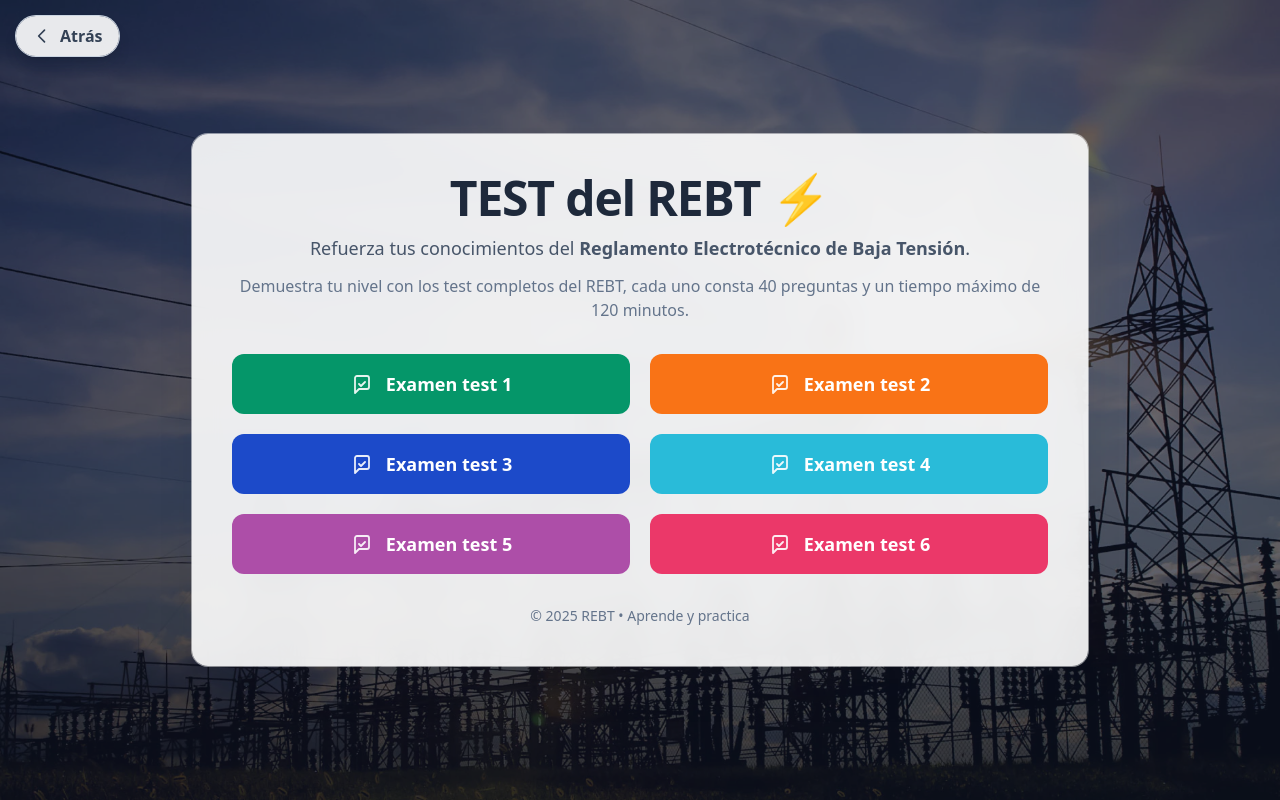
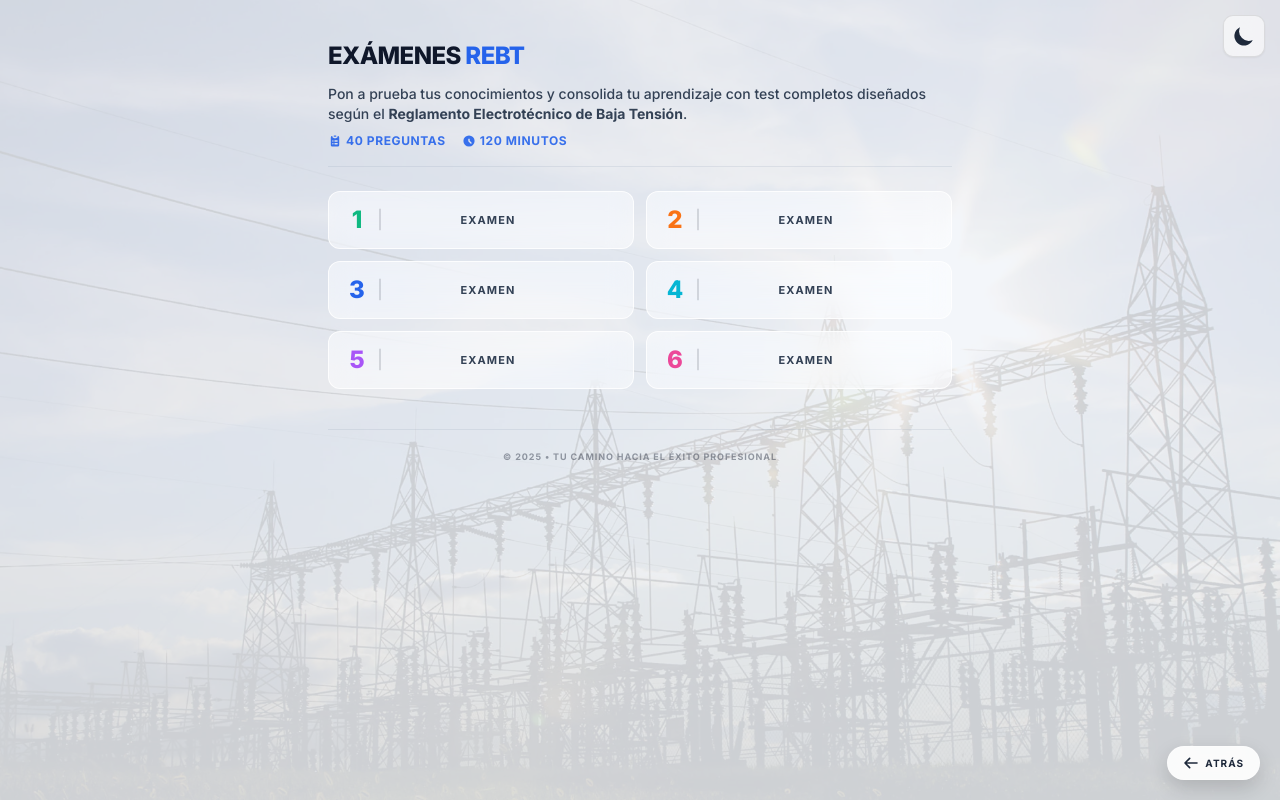
Before and after one commit to darwinAlvarez89/REBT, a website: page Test_completos_REBT.html in a window 1280 px wide. Drawn offline with nearby package versions, Linux system fonts and the light colour scheme.

Commit message:
Update Test_completos_REBT.html

```diff
--- a/Test_completos_REBT.html
+++ b/Test_completos_REBT.html
@@ -3,27 +3,21 @@
 <head>
   <meta charset="UTF-8" />
   <meta name="viewport" content="width=device-width, initial-scale=1.0"/>
-  <!-- Título enriquecido con palabras clave -->
+
   <title>Test REBT online – Exámenes y cuestionarios del Reglamento Electrotécnico de Baja Tensión</title>
-  <!-- Descripción enfocada al SEO con términos de búsqueda habituales -->
   <meta name="description" content="Realiza tus test del Reglamento Electrotécnico de Baja Tensión (REBT) de forma online. Practica con cuestionarios por Instrucción Técnica Complementaria, por contenido y por articulado y realiza exámenes con corrección automática." />
-  <!-- Palabras clave para facilitar la indexación (no determinantes, pero aportan contexto) -->
   <meta name="keywords" content="test REBT, examen REBT, preguntas REBT, cuestionarios REBT, reglamento electrotécnico baja tensión, ITC, baja tensión" />
-  <!-- Indica a los bots que indexen y sigan los enlaces -->
   <meta name="robots" content="index, follow" />
-  <!-- Canonical para evitar contenido duplicado -->
   <link rel="canonical" href="https://app-rebt.es/" />
 
-  <!-- Metadatos sociales actualizados -->
   <meta property="og:title" content="Test REBT – Exámenes y cuestionarios online del REBT" />
   <meta property="og:description" content="Practica con nuestros cuestionarios del REBT organizados por ITC, por contenido y por el articulado. Realiza exámenes con corrección automática y aprende de forma eficiente." />
   <meta property="og:type" content="website" />
   <meta property="og:url" content="https://app-rebt.es/" />
   <meta name="twitter:card" content="summary_large_image" />
   <meta name="theme-color" content="#0f172a" />
-  <!-- Favicon -->
   <link rel="icon" href="/favicon.ico" />
-  <!-- Google tag (gtag.js) - seguimiento analítico -->
+
   <script async src="https://www.googletagmanager.com/gtag/js?id=G-RSH4ZW3VT2"></script>
   <script>
     window.dataLayer = window.dataLayer || [];
@@ -31,35 +25,40 @@
     gtag('js', new Date());
     gtag('config', 'G-RSH4ZW3VT2');
   </script>
-  <!-- TailwindCSS CDN para estilos -->
+
   <script src="https://cdn.tailwindcss.com"></script>
-  <!-- Precarga de imagen de fondo para reducir parpadeos -->
+  <script>
+    tailwind.config = { darkMode: 'class' }
+  </script>
+
   <link rel="preload" as="image" href="img/fondo.png">
-  <!-- Estilos en línea adicionales -->
+
   <style>
-    body{
-      background:url('img/fondo.png');
-      background-size:cover;
-      background-position:center;
-      background-repeat:no-repeat;
-    }
-    @media (prefers-reduced-motion: reduce) {
-      * { animation-duration: .01ms !important; animation-iteration-count: 1 !important; transition-duration: .01ms !important; scroll-behavior: auto !important; }
-    }
-    /* Clase utilitaria para ocultar contenido del layout pero accesible para lectores y robots */
-    .sr-only {
-      position: absolute;
-      width: 1px;
-      height: 1px;
-      padding: 0;
-      margin: -1px;
-      overflow: hidden;
-      clip: rect(0, 0, 0, 0);
-      white-space: nowrap;
-      border: 0;
-    }
+    @import url('https://fonts.googleapis.com/css2?family=Inter:wght@300;400;500;600;700;800&display=swap');
+    body { font-family: 'Inter', sans-serif; transition: background-color 0.3s ease, color 0.3s ease; }
+
+    .bg-master { position: fixed; top: 0; left: 0; width: 100%; height: 100%; z-index: -2; background-image: url('img/fondo.png'); background-size: cover; background-position: center; background-attachment: fixed; }
+    .bg-overlay { position: fixed; top: 0; left: 0; width: 100%; height: 100%; z-index: -1; transition: background-color 0.5s ease; }
+
+    .light .bg-overlay { background-color: rgba(241, 245, 249, 0.85); }
+    .dark .bg-overlay { background-color: rgba(2, 6, 23, 0.92); }
+
+    .glass-card { backdrop-filter: blur(12px) saturate(160%); -webkit-backdrop-filter: blur(12px) saturate(160%); border: 1px solid; border-radius: 0.75rem; transition: all 0.2s ease-in-out; min-height: 58px; }
+    .light .glass-card { background: rgba(255, 255, 255, 0.5); border-color: rgba(255, 255, 255, 0.8); }
+    .dark .glass-card { background: rgba(30, 41, 59, 0.6); border-color: rgba(255, 255, 255, 0.1); }
+    .glass-card:hover { transform: translateY(-1px); border-color: #3b82f6; box-shadow: 0 4px 12px rgba(59, 130, 246, 0.15); }
+
+    .theme-toggle { position: fixed; top: 15px; right: 15px; z-index: 100; width: 42px; height: 42px; display: flex; align-items: center; justify-content: center; border-radius: 10px; border: 1px solid; backdrop-filter: blur(10px); cursor: pointer; transition: all 0.3s ease; }
+    .light .theme-toggle { background: rgba(255, 255, 255, 0.6); color: #1e293b; border-color: rgba(0,0,0,0.1); }
+    .dark .theme-toggle { background: rgba(30, 41, 59, 0.6); color: #fbbf24; border-color: rgba(255,255,255,0.2); }
+
+    .btn-float { position: fixed; bottom: 20px; right: 20px; z-index: 100; backdrop-filter: blur(10px); border: 1px solid rgba(255,255,255,0.3); border-radius: 50px; padding: 8px 15px; display: flex; align-items: center; gap: 6px; box-shadow: 0 8px 20px rgba(0, 0, 0, 0.15); transition: all 0.3s ease; }
+    .light .btn-float { background: rgba(255, 255, 255, 0.9); color: #1e293b; }
+    .dark .btn-float { background: rgba(15, 23, 42, 0.9); color: #ffffff; border-color: rgba(255,255,255,0.1); }
+
+    .sr-only { position: absolute; width: 1px; height: 1px; padding: 0; margin: -1px; overflow: hidden; clip: rect(0, 0, 0, 0); white-space: nowrap; border: 0; }
   </style>
-  <!-- Datos estructurados JSON-LD describiendo la aplicación educativa -->
+
   <script type="application/ld+json">
   {
     "@context": "https://schema.org",
@@ -72,135 +71,95 @@
   }
   </script>
 </head>
-<body class="min-h-screen relative text-slate-900">
 
+<body class="min-h-screen antialiased light text-slate-900 dark:text-white">
+  <div class="bg-master"></div>
+  <div class="bg-overlay"></div>
 
-    <!-- 🔹 BOTÓN FLOTANTE AÑADIDO AQUÍ -->
-  <a href="Test_REBT_Completo_Basica.html"
-     class="fixed top-4 left-4 z-50 bg-white/90 backdrop-blur-md shadow-lg shadow-slate-900/20
-            ring-1 ring-slate-300 hover:bg-slate-100 transition px-4 py-2 rounded-full
-            flex items-center gap-2 text-slate-700 font-semibold">
-    <svg xmlns="http://www.w3.org/2000/svg" class="h-5 w-5" fill="none" viewBox="0 0 24 24" stroke="currentColor" stroke-width="2">
-      <path stroke-linecap="round" stroke-linejoin="round" d="M15 19l-7-7 7-7" />
+  <button onclick="toggleDarkMode()" class="theme-toggle shadow-sm" title="Cambiar modo">
+    <svg id="moon-icon" class="w-6 h-6 block dark:hidden" fill="currentColor" viewBox="0 0 20 20"><path d="M17.293 13.293A8 8 0 016.707 2.707a8.001 8.001 0 1010.586 10.586z"></path></svg>
+    <svg id="sun-icon" class="w-6 h-6 hidden dark:block" fill="currentColor" viewBox="0 0 20 20"><path d="M10 2a1 1 0 011 1v1a1 1 0 11-2 0V3a1 1 0 011-1zm4 8a4 4 0 11-8 0 4 4 0 018 0zm-.464 4.95l.707.707a1 1 0 001.414-1.414l-.707-.707a1 1 0 00-1.414 1.414zm2.12-10.607a1 1 0 010 1.414l-.706.707a1 1 0 11-1.414-1.414l.707-.707a1 1 0 011.414 0zM17 11a1 1 0 100-2h-1a1 1 0 100 2h1zm-7 4a1 1 0 011 1v1a1 1 0 11-2 0v-1a1 1 0 011-1zM5.05 6.464A1 1 0 106.465 5.05l-.708-.707a1 1 0 00-1.414 1.414l.707.707zm1.414 8.486l-.707.707a1 1 0 01-1.414-1.414l.707-.707a1 1 0 011.414 1.414zM4 11a1 1 0 100-2H3a1 1 0 000 2h1z"></path></svg>
+  </button>
+
+  <a href="Test_REBT_Completo_Basica.html" class="btn-float group">
+    <svg xmlns="http://www.w3.org/2000/svg" class="h-4 w-4" fill="none" viewBox="0 0 24 24" stroke="currentColor" stroke-width="2.5">
+      <path stroke-linecap="round" stroke-linejoin="round" d="M10 19l-7-7m0 0l7-7m-7 7h18" />
     </svg>
-    Atrás
+    <span class="text-[10px] font-bold uppercase tracking-widest">Atrás</span>
   </a>
-  <!-- 🔹 FIN DEL BOTÓN FLOTANTE -->
 
-
-  <!-- Capa oscura para mejorar contraste -->
-  <div class="absolute inset-0 bg-slate-900/60"></div>
-
-  <main class="relative z-10 flex items-center justify-center min-h-screen p-6">
-    <section class="w-full max-w-4xl">
-      <!-- Tarjeta principal -->
-      <div class="backdrop-blur-md bg-white/90 rounded-2xl shadow-2xl shadow-slate-900/10 ring-1 ring-white/50 p-8 md:p-10">
-        <header class="text-center space-y-3 mb-8">
-          <h1 class="text-4xl md:text-5xl font-extrabold tracking-tight text-slate-800">
-            TEST del REBT <span aria-hidden="true">⚡</span>
+  <main class="max-w-2xl mx-auto pt-10 pb-20 px-6 relative z-10">
+    <header class="mb-6 border-b border-slate-400/20 dark:border-white/10 pb-4 text-left">
+      <h1 class="text-xl md:text-2xl font-extrabold uppercase tracking-tight text-slate-900 dark:text-white">
+        Exámenes <span class="text-blue-600 dark:text-blue-400">REBT</span>
       </h1>
-          <p class="text-slate-600 text-base md:text-lg">
-           Refuerza tus conocimientos del <strong>Reglamento Electrotécnico de Baja Tensión</strong>.
+      <div class="mt-3 space-y-2">
+        <p class="text-[13px] md:text-sm font-medium text-slate-700 dark:text-slate-200 leading-relaxed">
+          Pon a prueba tus conocimientos y consolida tu aprendizaje con test completos diseñados según el <strong>Reglamento Electrotécnico de Baja Tensión</strong>.
         </p>
-          <p class="text-slate-500 text-sm md:text-base">
-           Demuestra tu nivel con los test completos del REBT, cada uno consta 40 preguntas y un tiempo máximo de 120 minutos.
-          </p>
+        <div class="flex flex-wrap gap-x-4 gap-y-1 text-[11px] md:text-[12px] font-bold uppercase tracking-wider text-blue-600 dark:text-blue-400 opacity-90">
+          <span class="flex items-center gap-1">
+            <svg class="w-3.5 h-3.5" fill="currentColor" viewBox="0 0 20 20"><path d="M9 2a1 1 0 000 2h2a1 1 0 100-2H9z"></path><path fill-rule="evenodd" d="M4 5a2 2 0 012-2 3 3 0 003 3h2a3 3 0 003-3 2 2 0 012 2v11a2 2 0 01-2 2H6a2 2 0 01-2-2V5zm3 4a1 1 0 000 2h.01a1 1 0 100-2H7zm3 0a1 1 0 000 2h3a1 1 0 100-2h-3zm-3 4a1 1 0 100 2h.01a1 1 0 100-2H7zm3 0a1 1 0 100 2h3a1 1 0 100-2h-3z" clip-rule="evenodd"></path></svg>
+            40 Preguntas
+          </span>
+          <span class="flex items-center gap-1">
+            <svg class="w-3.5 h-3.5" fill="currentColor" viewBox="0 0 20 20"><path fill-rule="evenodd" d="M10 18a8 8 0 100-16 8 8 0 000 16zm1-12a1 1 0 11-2 0v4a1 1 0 00.293.707l2.828 2.829a1 1 0 101.415-1.415L11 9.586V6z" clip-rule="evenodd"></path></svg>
+            120 Minutos
+          </span>
+        </div>
+      </div>
     </header>
 
-        <!-- Texto descriptivo oculto al usuario pero indexable para SEO y accesible para lectores de pantalla -->
     <div class="sr-only">
       <h2>¿Qué es el REBT?</h2>
-          <p>El Reglamento Electrotécnico de Baja Tensión (REBT) establece las condiciones técnicas y garantías que deben cumplir las instalaciones eléctricas para asegurar la seguridad de las personas y el correcto funcionamiento de los equipos. Es una normativa clave para profesionales y estudiantes del ámbito eléctrico.</p>
-          <h3>Cómo utilizar esta plataforma</h3>
-          <p>En esta web encontrarás distintos tipos de cuestionarios para repasar y aprender. Los Test 1 y Test 2 están organizados por Instrucciones Técnicas Complementarias (ITC), ya sea por número o por contenido. También dispones de un Test del articulado para poner a prueba tus conocimientos sobre el texto completo del REBT. Finalmente, puedes realizar exámenes tipo test con corrección automática para evaluar tu progreso.</p>
-          <p>Todos los cuestionarios están diseñados para adaptarse a los distintos niveles de electrificación (básica, media y elevada) y cubren desde cálculos de cargas hasta requisitos de protección y seguridad. Con ellos podrás prepararte para exámenes oficiales o mejorar tus habilidades como instalador o técnico.</p>
+      <p>El Reglamento Electrotécnico de Baja Tensión (REBT) establece las condiciones técnicas y garantías que deben cumplir las instalaciones eléctricas.</p>
     </div>
-        <!-- Botonera: columna en móvil, 2 columnas en pantallas medianas -->
-        <nav class="grid grid-cols-1 md:grid-cols-2 gap-4 md:gap-5 mt-6">
 
-        <!-- Examen test 1 -->
-          <a href="examen1.html" aria-label="Abrir Examen tipo test 1"
-             class="group inline-flex items-center justify-center gap-3 rounded-xl px-5 py-4 text-lg font-semibold bg-emerald-600 text-white hover:bg-emerald-700 focus-visible:outline-none focus-visible:ring-4 focus-visible:ring-emerald-300 transition transform hover:-translate-y-0.5 active:translate-y-0">
-            <!-- icono check/certificado -->
-            <svg xmlns="http://www.w3.org/2000/svg" class="h-6 w-6 opacity-90 group-hover:opacity-100" fill="none" viewBox="0 0 24 24" stroke="currentColor" stroke-width="1.8" aria-hidden="true">
-              <path stroke-linecap="round" stroke-linejoin="round" d="M9 12l2 2 4-4M7 4h10a2 2 0 0 1 2 2v9a2 2 0 0 1-2 2H9l-4 4V6a2 2 0 0 1 2-2z" />
-            </svg>
-            <span>Examen test 1</span>
+    <div class="grid grid-cols-2 gap-3">
+      <script>
+        const examenes = [
+          { id: 1, color: "text-emerald-500" },
+          { id: 2, color: "text-orange-500" },
+          { id: 3, color: "text-blue-600 dark:text-blue-400" },
+          { id: 4, color: "text-cyan-500" },
+          { id: 5, color: "text-purple-500" },
+          { id: 6, color: "text-pink-500" }
+        ];
+
+        examenes.forEach(ex => {
+          document.write(`
+            <a href="examen${ex.id}.html" class="glass-card flex items-center px-4 py-1 group">
+              <div class="flex items-center w-full">
+                <span class="text-2xl font-black ${ex.color} leading-none min-w-[24px] text-center">${ex.id}</span>
+                <span class="opacity-20 text-lg mx-2 dark:text-white">|</span>
+                <span class="flex-1 text-center text-[11px] font-bold uppercase tracking-widest text-slate-700 dark:text-slate-200 pr-8">
+                  Examen
+                </span>
+              </div>
             </a>
+          `);
+        });
+      </script>
+    </div>
 
+    <footer class="mt-10 text-center border-t border-slate-400/20 dark:border-white/10 pt-5">
+      <p class="opacity-40 text-[9px] font-bold tracking-widest uppercase">
+        © <span id="year"></span> • Tu camino hacia el éxito profesional
+      </p>
+    </footer>
+  </main>
 
-          <!-- Examen test 2 -->
-          <a href="examen2.html" aria-label="Abrir Examen tipo test 2"
-             class="group inline-flex items-center justify-center gap-3 rounded-xl px-5 py-4 text-lg font-semibold text-white hover:brightness-90 focus-visible:outline-none focus-visible:ring-4 focus-visible:ring-orange-300 transition transform hover:-translate-y-0.5 active:translate-y-0"
-             style="background-color:#F97316;">
-            <!-- icono check/certificado -->
-            <svg xmlns="http://www.w3.org/2000/svg" class="h-6 w-6 opacity-90 group-hover:opacity-100" fill="none" viewBox="0 0 24 24" stroke="currentColor" stroke-width="1.8" aria-hidden="true">
-              <path stroke-linecap="round" stroke-linejoin="round" d="M9 12l2 2 4-4M7 4h10a2 2 0 0 1 2 2v9a2 2 0 0 1-2 2H9l-4 4V6a2 2 0 0 1 2-2z" />
-            </svg>
-            <span>Examen test 2</span>
-          </a>
-
-
-<!-- Examen test 3 -->
-          <a href="examen3.html" aria-label="Abrir Examen tipo test 3"
-             class="group inline-flex items-center justify-center gap-3 rounded-xl px-5 py-4 text-lg font-semibold text-white hover:brightness-90 focus-visible:outline-none focus-visible:ring-4 focus-visible:ring-orange-300 transition transform hover:-translate-y-0.5 active:translate-y-0"
-             style="background-color:#1C4AC9;">
-            <!-- icono check/certificado -->
-            <svg xmlns="http://www.w3.org/2000/svg" class="h-6 w-6 opacity-90 group-hover:opacity-100" fill="none" viewBox="0 0 24 24" stroke="currentColor" stroke-width="1.8" aria-hidden="true">
-              <path stroke-linecap="round" stroke-linejoin="round" d="M9 12l2 2 4-4M7 4h10a2 2 0 0 1 2 2v9a2 2 0 0 1-2 2H9l-4 4V6a2 2 0 0 1 2-2z" />
-            </svg>
-            <span>Examen test 3</span>
-          </a>
-
-
-
-          <!-- Examen test 4 -->
-          <a href="examen4.html" aria-label="Abrir Examen tipo test 3"
-             class="group inline-flex items-center justify-center gap-3 rounded-xl px-5 py-4 text-lg font-semibold text-white hover:brightness-90 focus-visible:outline-none focus-visible:ring-4 focus-visible:ring-orange-300 transition transform hover:-translate-y-0.5 active:translate-y-0"
-             style="background-color:#29BBD9;">
-            <!-- icono check/certificado -->
-            <svg xmlns="http://www.w3.org/2000/svg" class="h-6 w-6 opacity-90 group-hover:opacity-100" fill="none" viewBox="0 0 24 24" stroke="currentColor" stroke-width="1.8" aria-hidden="true">
-              <path stroke-linecap="round" stroke-linejoin="round" d="M9 12l2 2 4-4M7 4h10a2 2 0 0 1 2 2v9a2 2 0 0 1-2 2H9l-4 4V6a2 2 0 0 1 2-2z" />
-            </svg>
-            <span>Examen test 4</span>
-          </a>
-
-
-                    <!-- Examen test 5-->
-          <a href="examen5.html" aria-label="Abrir Examen tipo test 3"
-             class="group inline-flex items-center justify-center gap-3 rounded-xl px-5 py-4 text-lg font-semibold text-white hover:brightness-90 focus-visible:outline-none focus-visible:ring-4 focus-visible:ring-orange-300 transition transform hover:-translate-y-0.5 active:translate-y-0"
-             style="background-color:#AD4EA8;">
-            <!-- icono check/certificado -->
-            <svg xmlns="http://www.w3.org/2000/svg" class="h-6 w-6 opacity-90 group-hover:opacity-100" fill="none" viewBox="0 0 24 24" stroke="currentColor" stroke-width="1.8" aria-hidden="true">
-              <path stroke-linecap="round" stroke-linejoin="round" d="M9 12l2 2 4-4M7 4h10a2 2 0 0 1 2 2v9a2 2 0 0 1-2 2H9l-4 4V6a2 2 0 0 1 2-2z" />
-            </svg>
-            <span>Examen test 5</span>
-          </a>
-
-
-                              <!-- Examen test 6-->
-          <a href="examen6.html" aria-label="Abrir Examen tipo test 3"
-             class="group inline-flex items-center justify-center gap-3 rounded-xl px-5 py-4 text-lg font-semibold text-white hover:brightness-90 focus-visible:outline-none focus-visible:ring-4 focus-visible:ring-orange-300 transition transform hover:-translate-y-0.5 active:translate-y-0"
-             style="background-color:#EB3869;">
-            <!-- icono check/certificado -->
-            <svg xmlns="http://www.w3.org/2000/svg" class="h-6 w-6 opacity-90 group-hover:opacity-100" fill="none" viewBox="0 0 24 24" stroke="currentColor" stroke-width="1.8" aria-hidden="true">
-              <path stroke-linecap="round" stroke-linejoin="round" d="M9 12l2 2 4-4M7 4h10a2 2 0 0 1 2 2v9a2 2 0 0 1-2 2H9l-4 4V6a2 2 0 0 1 2-2z" />
-            </svg>
-            <span>Examen test 6</span>
-          </a>
-
-
-        </nav>
-        <!-- Pie -->
-        <div class="mt-8 text-center text-sm text-slate-500">
-          © <span id="y"></span> REBT • Aprende y practica
-        </div>
-      </div>
-    </section>
-  </main>
   <script>
-    // Año dinámico para el pie de página
-    document.getElementById('y').textContent = new Date().getFullYear();
+    document.getElementById('year').textContent = new Date().getFullYear();
+    function toggleDarkMode() {
+        const body = document.body;
+        body.classList.toggle('light');
+        body.classList.toggle('dark');
+        localStorage.setItem('rebt-theme', body.classList.contains('dark') ? 'dark' : 'light');
+    }
+    const savedTheme = localStorage.getItem('rebt-theme') || 'light';
+    document.body.classList.add(savedTheme);
+    if(savedTheme === 'dark') document.body.classList.remove('light');
   </script>
 </body>
 </html>
```
Lines whose indentation alone changed are shown as unchanged.
